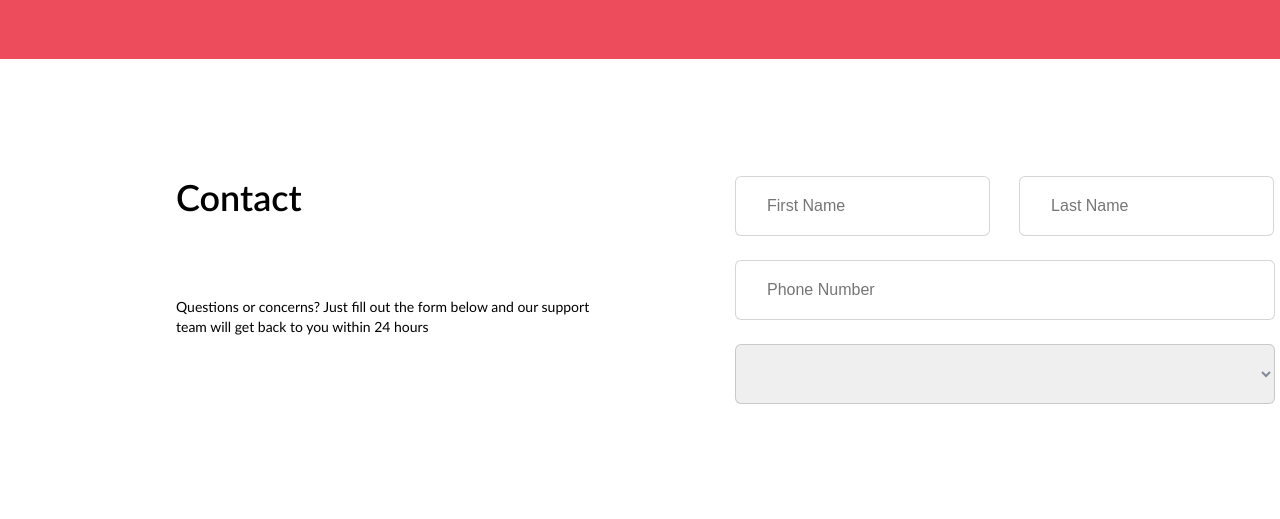
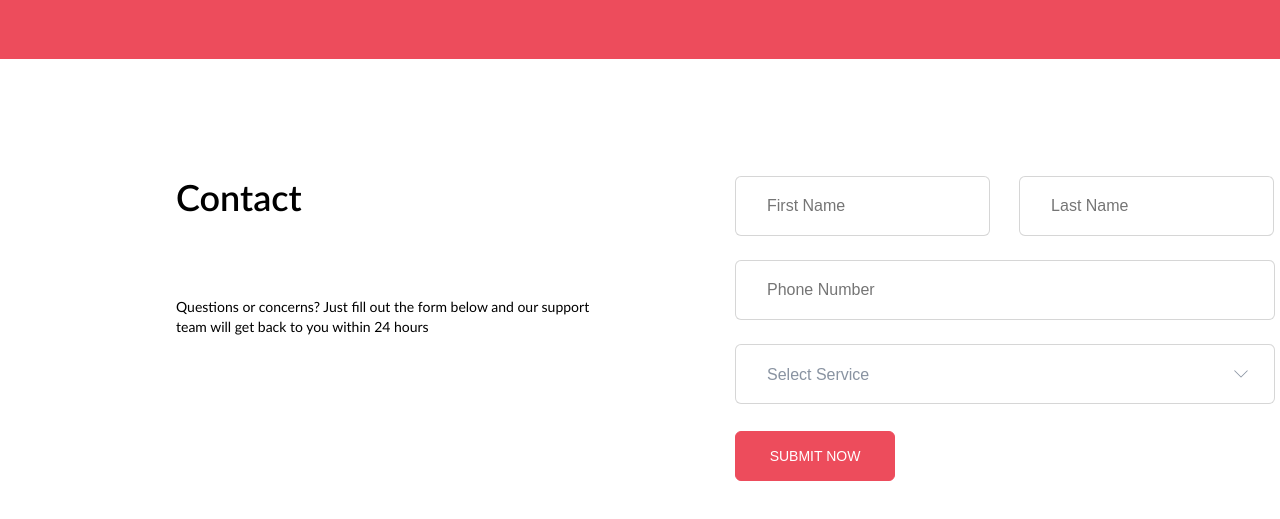
Before and after one commit to LexorV/CLOUDBUDGET, a plain HTML site: page index.html in a window 1280 px wide. Shown: the part 2883-3402 px from the top of the page. Drawn offline with Linux system fonts and the light colour scheme.

Commit message:
contact full

```diff
--- a/blocks/contact.css
+++ b/blocks/contact.css
@@ -57,4 +57,21 @@
 }
 .contact__form_select {
   width: 540px;
+  appearance: none;
+  background: url('../images/arrow-down.png') no-repeat right;
+  background-position-x: calc(100% - 26px);
 }
+.contact__button {
+  width: 160px;
+  height: 50px;
+  color: white;
+  background-color:rgba(237, 76, 92);
+  border: 1.5px solid #ed4c5c;
+  border-radius: 6px;
+  margin-top: 27px;
+  font-size: 14px;
+  font-style: normal;
+  font-weight: 400;
+  line-height: 17px;
+  letter-spacing: 0em;
+}
--- a/index.html
+++ b/index.html
@@ -144,8 +144,8 @@
   </div>
    <input class="contact__form contact__form_tel" type="tel" placeholder="Phone Number">
    <select class="contact__form contact__form_select">
-     <option disabled>Select Service</option>
-   </select>
+     <option>Select Service</option>
+   <input class="contact__button" type="submit" value="SUBMIT NOW">
 </div>
 </section>
 </main>
```
Also changed, not shown: images/arrow-down.png (added).
